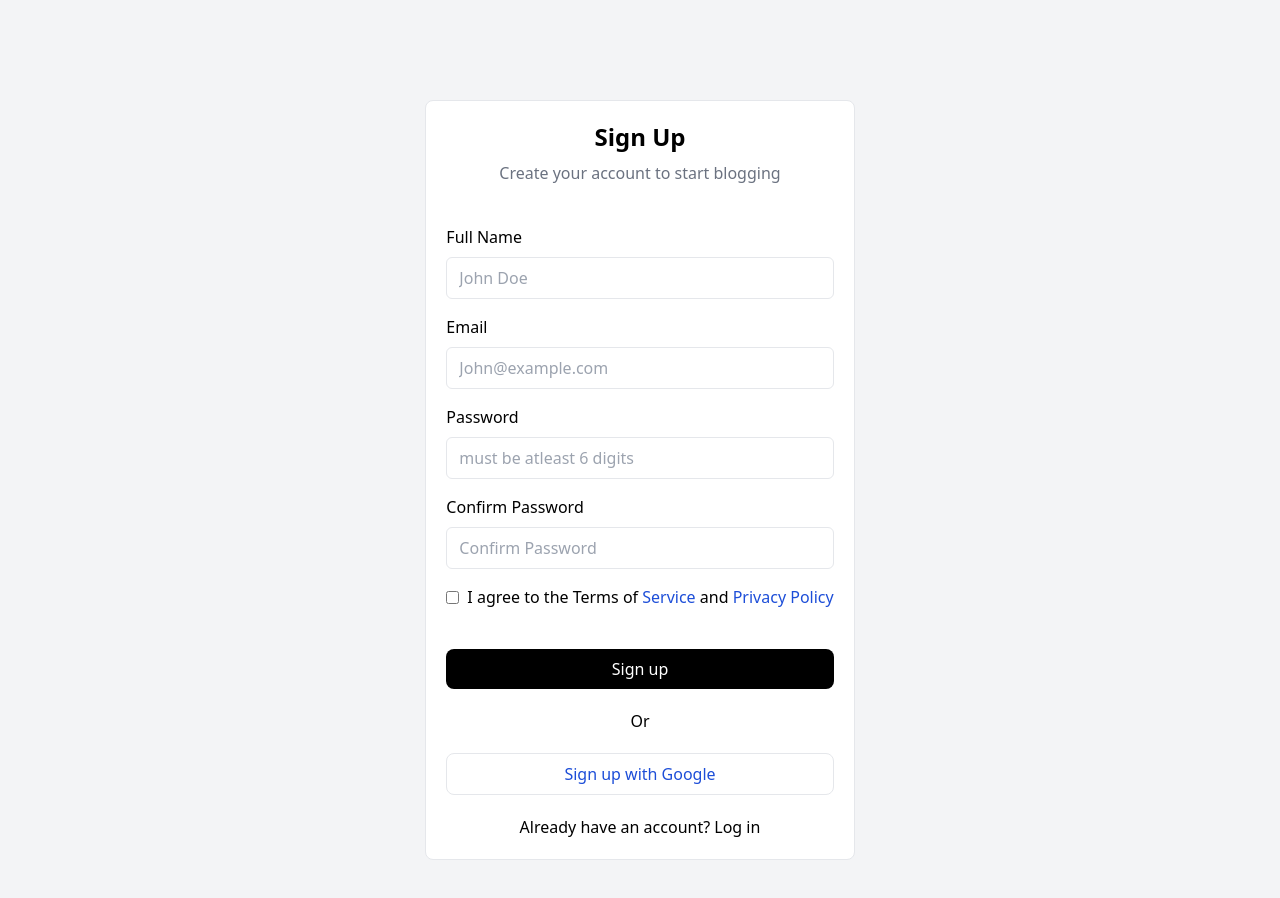
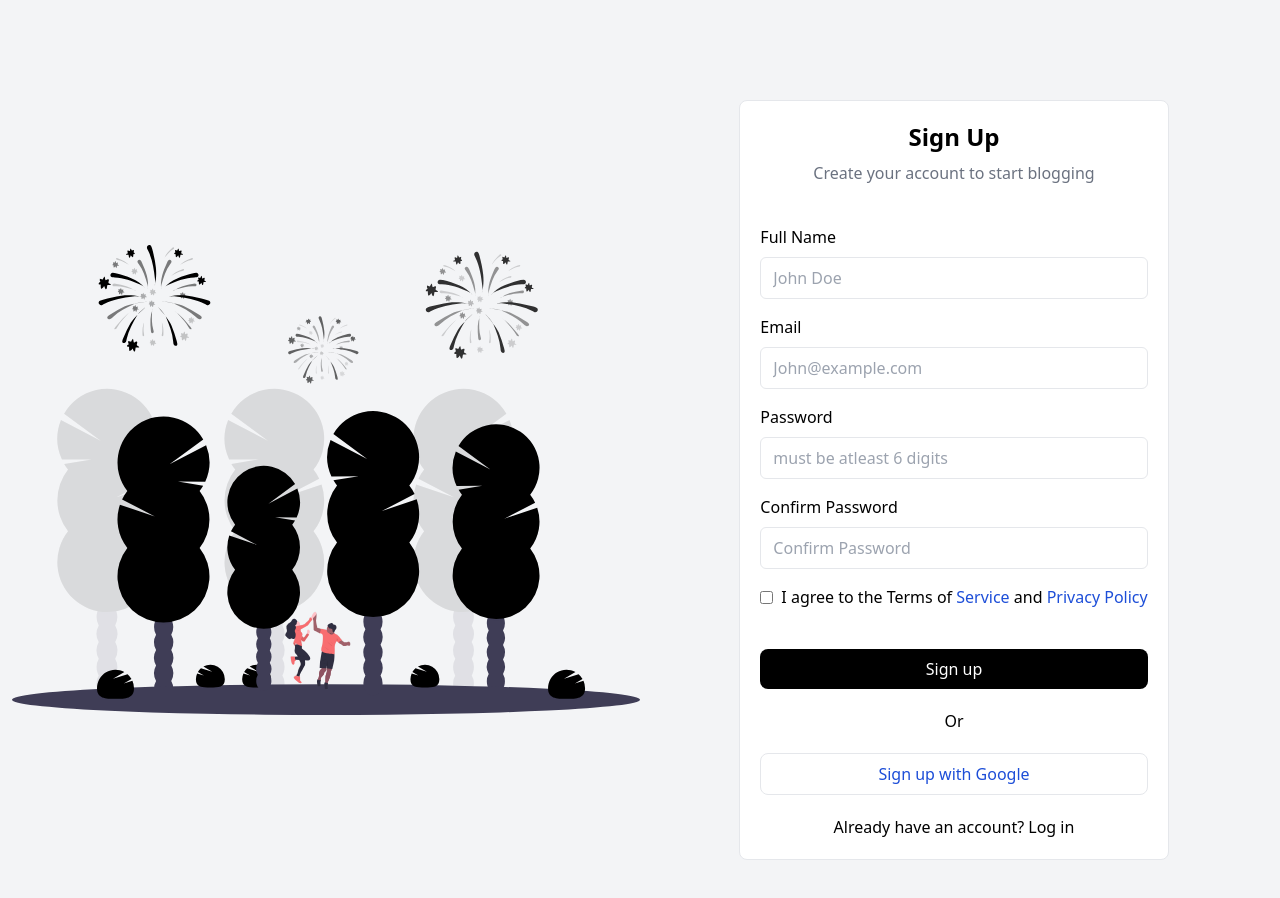
Before and after one commit to Obayuwana22/HorizonBlog, a React (Vite) app: page /signup in a window 1280 px wide. Shown: the top 898 px of the page. Built offline with nearby package versions, Linux system fonts and the light colour scheme.

Commit message:
added svg illustrations in signup and login pages

```diff
--- a/src/pages/CreatePost.jsx
+++ b/src/pages/CreatePost.jsx
@@ -3,7 +3,7 @@ import img from "../assets/undrawcreatepost.svg";
 
 const CreatePost = () => {
   return (
-    <section className="grid grid-col-1 justify-center xl:grid-cols-2 xl:justify-between xl:items-center xl:gap-10">
+    <section className="grid grid-col-1 justify-center lg:grid-cols-2 lg:justify-between lg:items-center xl:gap-10">
       <div className="border rounded-lg p-5 my-20 md:w-[500px] md:mx-auto xl:mx-0 bg-white">
         <form>
           <div className="text-2xl font-bold">Create New Post</div>
@@ -85,7 +85,7 @@ const CreatePost = () => {
           </div>
         </form>
       </div>
-      <div className="my-20 hidden xl:block">
+      <div className="my-20 hidden lg:block">
         <img src={img} alt="publish post illustration" />
       </div>
     </section>
--- a/src/pages/Login.jsx
+++ b/src/pages/Login.jsx
@@ -4,7 +4,9 @@ import SubmitBtn from "../components/SubmitBtn";
 import { useState } from "react";
 import { signInWithEmailAndPassword, signInWithPopup } from "firebase/auth";
 import { auth, provider } from "../firebase";
+import img from "../assets/undrawlogin.svg";
 import { toast, ToastContainer } from "react-toastify";
+import "react-toastify/dist/ReactToastify.css";
 
 window.document.body.style.backgroundColor = "#f3f4f6";
 
@@ -45,8 +47,12 @@ const Login = () => {
   };
 
   return (
-    <section className="flex flex-col justify-center min-h-screen ">
+    <section className="grid grid-cols-1 justify-center min-h-screen lg:grid-cols-2 lg:items-center">
       <ToastContainer />
+      <div>
+        <div className="hidden lg:block">
+          <img src={img} alt="welcome illustration" />
+        </div>
         <Form
           onSubmit={handleLoginSubmit}
           method="post"
@@ -107,6 +113,7 @@ const Login = () => {
             Don't have an account? <Link to="/signup">Sign up</Link>
           </p>
         </Form>
+      </div>
     </section>
   );
 };
--- a/src/pages/Signup.jsx
+++ b/src/pages/Signup.jsx
@@ -4,6 +4,7 @@ import SubmitBtn from "../components/SubmitBtn";
 import { auth, provider } from "../firebase";
 import { createUserWithEmailAndPassword, signInWithPopup } from "firebase/auth";
 import { useState } from "react";
+import img from "../assets/undrawwelcome.svg";
 import { toast, ToastContainer } from "react-toastify";
 import "react-toastify/dist/ReactToastify.css";
 
@@ -73,8 +74,12 @@ const Signup = () => {
   };
 
   return (
-    <section className="flex flex-col justify-center min-h-screen ">
+    <section>
       <ToastContainer />
+      <div className="grid grid-cols-1 justify-center min-h-screen lg:grid-cols-2 lg:items-center">
+        <div className="hidden lg:block">
+          <img src={img} alt="welcome illustration" />
+        </div>
         <Form
           method="post"
           onSubmit={handleFormSubmit}
@@ -161,6 +166,7 @@ const Signup = () => {
             Already have an account? <Link to="/login">Log in</Link>
           </p>
         </Form>
+      </div>
     </section>
   );
 };
```
Also changed, not shown: src/assets/undrawlogin.svg (added), src/assets/undrawwelcome.svg (added). Lines whose indentation alone changed are shown as unchanged.
